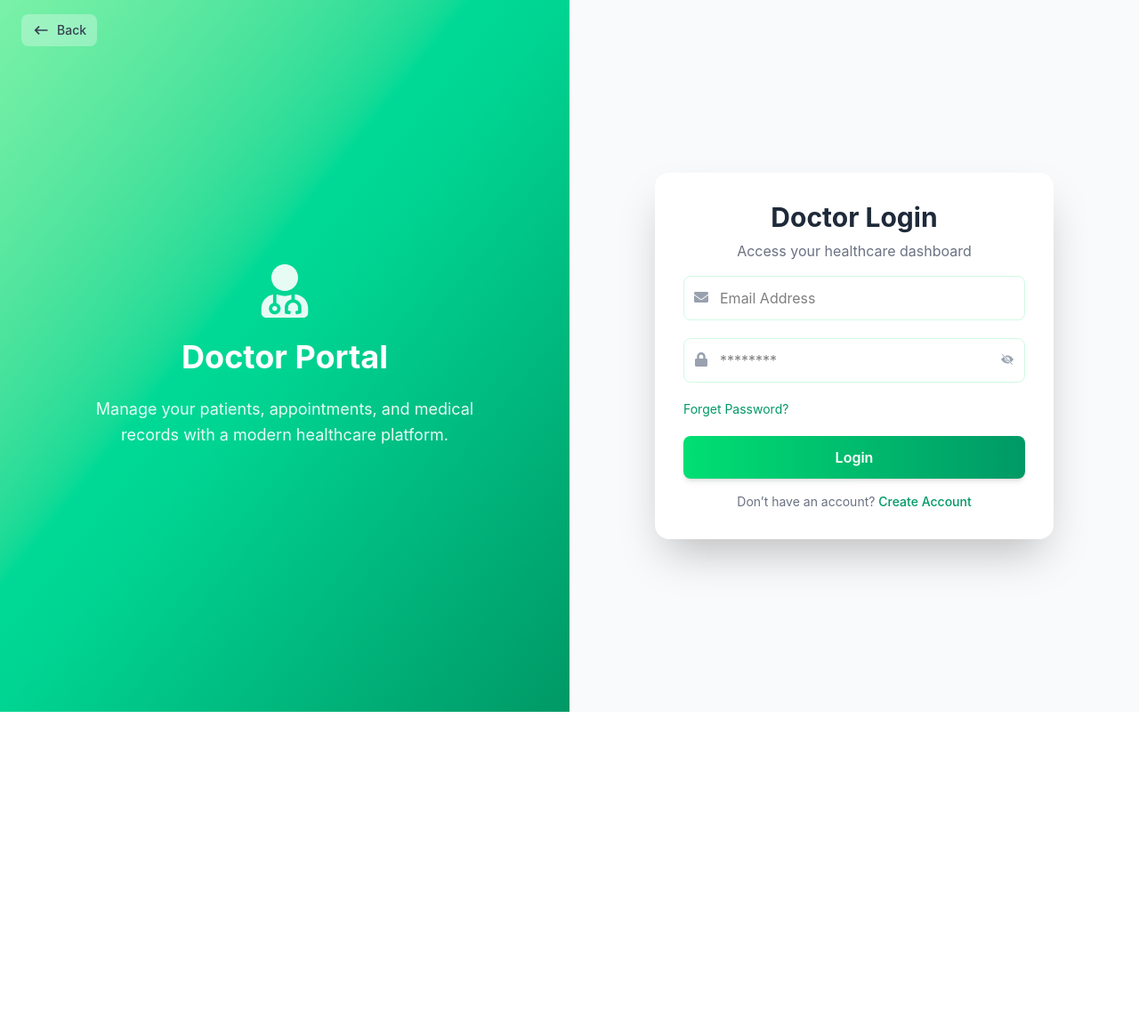
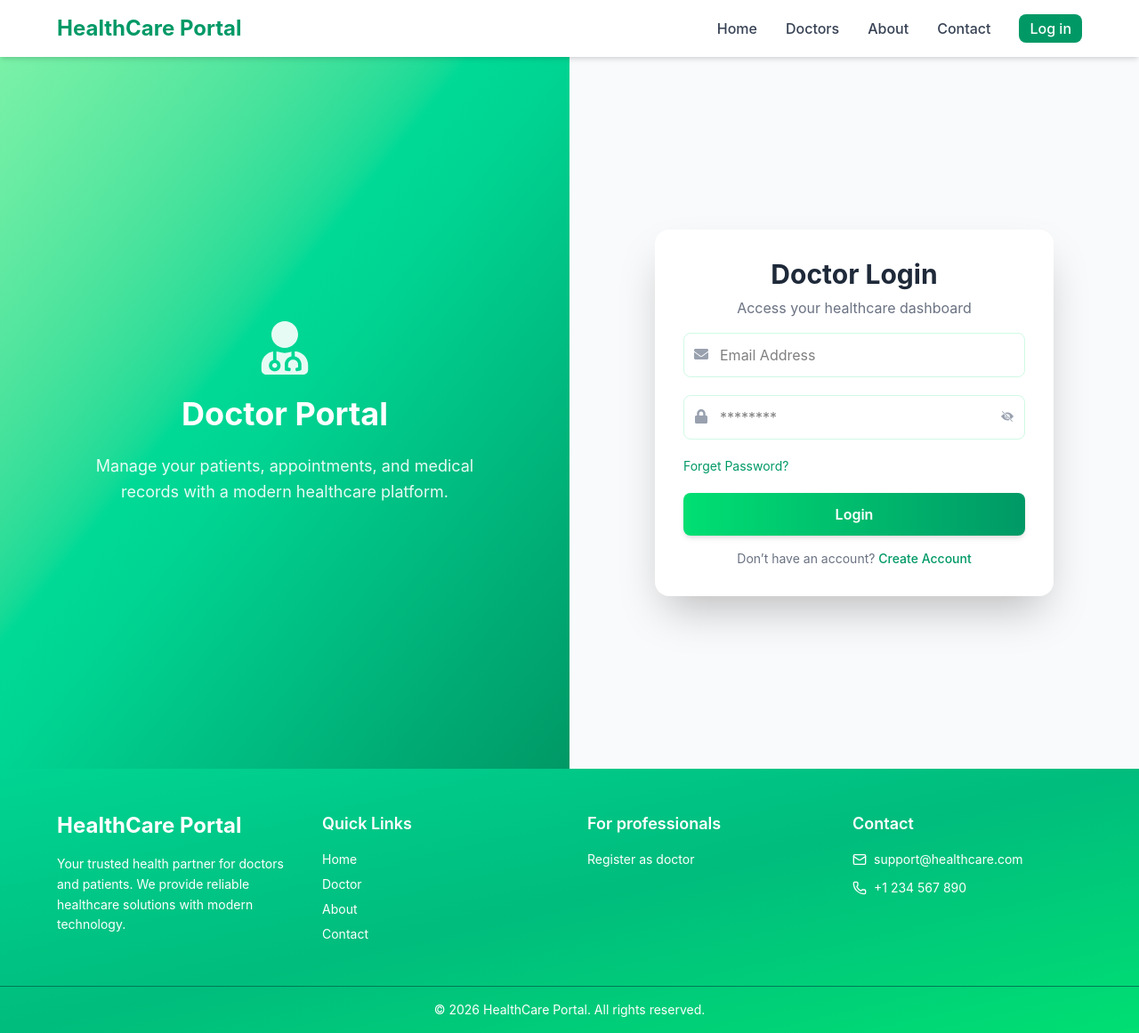
Before and after one commit to Harsh-Nain/Hospital, a React app in the folder last-frontend/: page /doctor/login in a window 1280 px wide. Shown: the whole page at 89% size. Before the commit the page ends 800 px from the top, so only its background shows below. Built offline with nearby package versions, Linux system fonts and the light colour scheme; no server answers; the HTML template or start-up script is replaced by a standard one.

Commit message:
bugs crea rby harsh

```diff
--- a/last-frontend/src/pages/doctor/auth/login.jsx
+++ b/last-frontend/src/pages/doctor/auth/login.jsx
@@ -7,6 +7,8 @@ import { MdKeyboardBackspace } from "react-icons/md";
 import axios from "axios";
 import toast from "react-hot-toast";
 import Forgetpassword from "../../../components/forgetPassword";
+import Nav from "../../interface/Nav";
+import Footer from "../../interface/Footer";
 
 export default function DoctorLogin() {
     const API_URL = import.meta.env.VITE_BACKEND_URL
@@ -57,6 +59,8 @@ export default function DoctorLogin() {
     };
 
     return (
+        <>
+        <Nav/>
             <div className="min-h-screen relative flex flex-col md:flex-row bg-gray-50">
                 {Passwordforget && (<Forgetpassword role="doctor" setPasswordforget={setPasswordforget} />)}
 
@@ -71,10 +75,10 @@ export default function DoctorLogin() {
 
                 <div className="flex w-full md:w-1/2 h-screen items-center justify-center p-4">
 
-                <button onClick={() => navigate(-1)} className="absolute cursor-pointer top-4 left-6 flex items-center gap-2 px-3 py-2 rounded-lg bg-white/30 hover:shadow-sm hover:bg-white/70 transition text-gray-700">
+                    {/* <button onClick={() => navigate(-1)} className="absolute cursor-pointer top-4 left-6 flex items-center gap-2 px-3 py-2 rounded-lg bg-white/30 hover:shadow-sm hover:bg-white/70 transition text-gray-700">
                         <MdKeyboardBackspace size={20} />
                         <span className="text-sm font-medium">Back</span>
-                </button>
+                    </button> */}
 
                     <motion.div initial={{ opacity: 0, y: 40 }} animate={{ opacity: 1, y: 0 }} transition={{ duration: 0.6 }} className="w-full max-w-md bg-white rounded-2xl shadow-2xl p-8 space-y-4">
 
@@ -122,5 +126,7 @@ export default function DoctorLogin() {
                 </div>
 
             </div>
+            <Footer/>
+        </>
     );
 }
--- a/last-frontend/src/pages/doctor/auth/register.jsx
+++ b/last-frontend/src/pages/doctor/auth/register.jsx
@@ -7,10 +7,12 @@ import VerifyOtp from "../../../components/verifyotp"
 import toast from "react-hot-toast";
 import { IoIosEye, IoIosEyeOff } from "react-icons/io";
 import { MdKeyboardBackspace } from "react-icons/md";
+import Nav from "../../interface/Nav";
+import Footer from "../../interface/Footer";
 
 export default function DoctorRegister() {
     const API_URL = import.meta.env.VITE_BACKEND_URL
- const Navigate = useNavigate();
+    const Navigate = useNavigate();
     const [Loading, setLoading] = useState(false)
     const [showPassword, setShowPassword] = useState(false);
     const [OtpVerification, setOtpVerification] = useState(false);
@@ -112,6 +114,9 @@ export default function DoctorRegister() {
     };
 
     return (
+        <>
+        <Nav/>
+
         <div className="h-screen flex flex-col md:flex-row bg-gray-50 overflow-hidden">
             {OtpVerification && (<VerifyOtp formdata={formData} role="doctor" close={setOtpVerification} />)}
 
@@ -122,10 +127,10 @@ export default function DoctorRegister() {
                     <h1 className="text-4xl font-bold">Join Doctor Portal</h1>
                     <p className="text-lg opacity-90 leading-relaxed">Register as a doctor to manage appointments, consult with patients online.</p>
                 </motion.div>
-                <button onClick={() => Navigate(-1)} className="absolute cursor-pointer top-4 left-6 flex items-center gap-2 px-3 py-2 rounded-lg bg-white/30 hover:shadow-sm hover:bg-white/70 transition text-gray-700">
-                                    <MdKeyboardBackspace size={20} />
-                                    <span className="text-sm font-medium">Back</span>
-                                </button>
+                {/* <button onClick={() => Navigate(-1)} className="absolute cursor-pointer top-4 left-6 flex items-center gap-2 px-3 py-2 rounded-lg bg-white/30 hover:shadow-sm hover:bg-white/70 transition text-gray-700">
+                    <MdKeyboardBackspace size={20} />
+                    <span className="text-sm font-medium">Back</span>
+                </button> */}
 
             </div>
 
@@ -226,5 +231,7 @@ export default function DoctorRegister() {
                 </motion.div>
             </div>
         </div>
+          <Footer/>
+          </>
     );
 }
--- a/last-frontend/src/pages/interface/Footer.jsx
+++ b/last-frontend/src/pages/interface/Footer.jsx
@@ -4,17 +4,17 @@ import { Phone, Mail, } from "lucide-react";
 
 export default function Footer() {
   return (
-    <footer className="bg-gradient-to-br from-emerald-900 via-emerald-800 to-green-900 text-white ">
+<footer className="bg-gradient-to-br from-emerald-400 via-emerald-500 to-green-400 text-white">
 
       {/* Top Section */}
-      <div className="max-w-7xl mx-auto px-6 sm:px-8 md:px-16 py-12 grid gap-10 sm:grid-cols-2 md:grid-cols-3">
+      <div className="max-w-7xl mx-auto px-6 sm:px-8 md:px-16 py-12 grid gap-10 sm:grid-cols-2 md:grid-cols-4">
 
         {/* Brand */}
         <div>
-          <h2 className="text-2xl font-bold text-emerald-300">
+          <h2 className="text-2xl font-bold text-white">
             HealthCare Portal
           </h2>
-          <p className="mt-4 text-gray-300 text-sm leading-relaxed">
+          <p className="mt-4 text-white text-sm leading-relaxed">
             Your trusted health partner for doctors and patients. We provide
             reliable healthcare solutions with modern technology.
           </p>
@@ -26,11 +26,21 @@ export default function Footer() {
           <h4 className="text-lg font-semibold mb-4 text-white">
             Quick Links
           </h4>
-          <ul className="space-y-2 text-gray-300 text-sm">
-            <li><Link to="/" className="hover:text-emerald-400 transition">Home</Link></li>
-            <li><Link to="/doctor" className="hover:text-emerald-400 transition">Doctor</Link></li>
-            <li><Link to="/about" className="hover:text-emerald-400 transition">About</Link></li>
-            <li><Link to="/contact" className="hover:text-emerald-400 transition">Contact</Link></li>
+          <ul className="space-y-2 text-white text-sm">
+            <li><Link to="/" className="hover:text-white/90 transition">Home</Link></li>
+            <li><Link to="/doctor" className="hover:text-white/90 transition">Doctor</Link></li>
+            <li><Link to="/about" className="hover:text-white/90 transition">About</Link></li>
+            <li><Link to="/contact" className="hover:text-white/90 transition">Contact</Link></li>
+
+          </ul>
+        </div>
+
+         <div>
+          <h4 className="text-lg font-semibold mb-4 text-white">
+            For professionals
+          </h4>
+          <ul className="space-y-2 text-white text-sm">
+            <li><Link to="/doctor/register" className="hover:text-white/90 transition">Register as doctor</Link></li>
 
           </ul>
         </div>
@@ -40,7 +50,7 @@ export default function Footer() {
           <h4 className="text-lg font-semibold mb-4 text-white">
             Contact
           </h4>
-          <div className="space-y-3 text-gray-300 text-sm">
+          <div className="space-y-3 text-white text-sm">
             <p className="flex items-center gap-2">
               <Mail size={16} /> support@healthcare.com
             </p>
@@ -52,7 +62,7 @@ export default function Footer() {
       </div>
 
       {/* Bottom */}
-      <div className="border-t border-emerald-700 text-center py-4 text-sm text-gray-400">
+      <div className="border-t border-emerald-700 text-center py-4 text-sm text-white">
         © {new Date().getFullYear()} HealthCare Portal. All rights reserved.
       </div>
     </footer>
--- a/last-frontend/src/pages/interface/Home.jsx
+++ b/last-frontend/src/pages/interface/Home.jsx
@@ -59,24 +59,24 @@ const services = [
 
 const reviews = [
   {
-    name: "John Smith",
-    initials: "JS",
+    patientName: "John Smith",
+    doctorName: "JS",
     date: "2026-02-15",
-    text: `"Excellent care and professional staff. Dr. Chen took the time to explain everything clearly and made me feel comfortable throughout the treatment."`,
+    reviewText: `"Excellent care and professional staff. Dr. Chen took the time to explain everything clearly and made me feel comfortable throughout the treatment."`,
     rating: 5,
   },
   {
-    name: "Maria Garcia",
-    initials: "MG",
+    patientName: "Maria Garcia",
+    doctorName: "MG",
     date: "2026-02-10",
-    text: `"The pediatric department is wonderful! Dr. Williams is amazing with children and very knowledgeable. Highly recommend this hospital."`,
+    reviewText: `"The pediatric department is wonderful! Dr. Williams is amazing with children and very knowledgeable. Highly recommend this hospital."`,
     rating: 5,
   },
   {
-    name: "Robert Johnson",
-    initials: "RJ",
+    patientName: "Robert Johnson",
+    doctorName: "RJ",
     date: "2026-02-05",
-    text: `"Had a great experience with the orthopedic department. Dr. Kim performed my knee surgery and the recovery has been excellent. Thank you!"`,
+    reviewText: `"Had a great experience with the orthopedic department. Dr. Kim performed my knee surgery and the recovery has been excellent. Thank you!"`,
     rating: 5,
   },
 ];
@@ -91,11 +91,10 @@ const StarRating = ({ rating }) => {
   );
 };
 
-
-
 export default function Home() {
 
   const [doctor, setdocter] = useState([])
+  const [review, setreview] = useState([])
   const [patient, setpatient] = useState()
   const [PageLoading, setPageLoading] = useState(false)
   const API_URL = import.meta.env.VITE_BACKEND_URL;
@@ -108,6 +107,7 @@ export default function Home() {
         const res = await axios.get(`${API_URL}/admin/webdata`, { withCredentials: true });
 
         if (res.data.success) {
+          setreview(res.data.reviews)
           setdocter(res.data.doctorsList)
           setpatient(res.data.patients)
         }
@@ -164,7 +164,7 @@ export default function Home() {
                 <Link to="/contact">
 
                   <button className="flex cursor-pointer items-center gap-2 bg-red-500 text-white px-6 py-3 rounded-xl shadow-md hover:bg-red-600 transition hover:scale-105">
-                    <Phone size={18} />   Emergency </button>
+                    <Phone size={18} />   Contact </button>
                 </Link>
 
 
@@ -172,7 +172,7 @@ export default function Home() {
 
               <div className="grid grid-cols-3 gap-6 pt-6">
                 <div>
-                  <h3 className="text-2xl lg:text-3xl font-bold text-gray-900">  {!PageLoading ? `${doctor?.length - 1  || 0}+` : "..."}</h3>
+                  <h3 className="text-2xl lg:text-3xl font-bold text-gray-900">  {!PageLoading ? `${doctor?.length - 1 || 0}+` : "..."}</h3>
                   <p className="text-gray-500 text-sm">Doctors</p>
                 </div>
                 <div>
@@ -277,7 +277,7 @@ export default function Home() {
           </div>
         </div>
 
-        <div className="flex flex-col items-center  mx-auto px-4 py-8">
+        {/* <div className="flex flex-col items-center  mx-auto px-4 py-8">
           <div className="text-center mb-12">
             <h1 className="text-3xl sm:text-4xl md:text-5xl font-extrabold text-gray-900">
               Join Our Team of <span className="text-emerald-600">Doctors</span>
@@ -308,7 +308,7 @@ export default function Home() {
             </Link>
           </div>
 
-        </div>
+        </div> */}
 
         <section className="relative py-16 px-4 sm:px-6 md:px-20 bg-gradient-to-br from-emerald-50 via-white to-green-100 overflow-hidden">
 
@@ -371,34 +371,87 @@ export default function Home() {
             </p>
           </div>
 
-          <div className="grid md:grid-cols-2 lg:grid-cols-3 gap-6 max-w-6xl mx-auto">
-            {reviews.map((review, index) => (
+          <div className="grid md:grid-cols-2 lg:grid-cols-3 gap-8 max-w-6xl mx-auto">
+            {!PageLoading ? (
+              (review?.length ? review : reviews)
+                .slice(0, 3)
+                .map((item, index) => (
                   <div
                     key={index}
-                className="bg-white shadow-md rounded-2xl p-6 hover:shadow-lg transition"
+                    className="bg-white border border-gray-100 shadow-sm rounded-2xl p-6 hover:shadow-xl hover:-translate-y-1 transition duration-300"
                   >
-                <StarRating rating={review.rating} />
+                    {/* Rating */}
+                    <StarRating rating={item.rating} />
 
-                <p className="text-gray-600 mt-4 text-sm leading-relaxed">
-                  {review.text}
+                    {/* Review Text */}
+                    <p className="text-gray-600 mt-4 text-sm leading-relaxed line-clamp-4">
+                      {item.reviewText}
                     </p>
 
+                    {/* Doctor Name */}
+                    <p className="text-xs text-blue-600 font-medium mt-3">
+                      Reviewed for Dr. {item.doctorName}
+                    </p>
+
+                    {/* User Info */}
                     <div className="flex items-center mt-6">
-                  <div className="w-10 h-10 flex items-center justify-center bg-blue-500 text-white rounded-full font-semibold">
-                    {review.initials}
+                      {/* Avatar */}
+                      <div className="w-10 h-10 rounded-full overflow-hidden flex items-center justify-center bg-gradient-to-r from-blue-500 to-indigo-500 text-white font-semibold">
+                        {item.patientImage ? (
+                          <img
+                            src={item.patientImage}
+                            alt={item.patientName}
+                            className="w-full h-full object-cover"
+                          />
+                        ) : (
+                          item.patientName?.charAt(0)
+                        )}
                       </div>
 
                       <div className="ml-3">
-                    <h4 className="text-gray-800 font-medium">
-                      {review.name}
+                        <h4 className="text-gray-800 font-semibold text-sm">
+                          {item.patientName}
                         </h4>
+
                         <p className="text-xs text-gray-400">
-                      {review.date}
+                          {new Date(item.date).toLocaleDateString("en-IN", {
+                            day: "numeric",
+                            month: "short",
+                            year: "numeric"
+                          })}
                         </p>
                       </div>
                     </div>
                   </div>
+                ))
+            ) : (
+              [...Array(3)].map((_, i) => (
+                <div
+                  key={i}
+                  className="animate-pulse bg-white border border-gray-100 rounded-2xl shadow-sm p-6"
+                >
+                  <div className="flex gap-1 mb-4">
+                    {[...Array(5)].map((_, j) => (
+                      <div key={j} className="w-4 h-4 bg-gray-300 rounded"></div>
                     ))}
+                  </div>
+
+                  <div className="h-3 bg-gray-300 rounded w-full mb-2"></div>
+                  <div className="h-3 bg-gray-200 rounded w-5/6 mb-2"></div>
+                  <div className="h-3 bg-gray-200 rounded w-2/3 mb-4"></div>
+
+                  <div className="h-3 bg-blue-100 rounded w-1/2 mb-6"></div>
+
+                  <div className="flex items-center gap-3">
+                    <div className="w-10 h-10 rounded-full bg-gray-300"></div>
+                    <div className="flex-1">
+                      <div className="h-3 bg-gray-300 rounded w-1/2 mb-1"></div>
+                      <div className="h-2 bg-gray-200 rounded w-1/3"></div>
+                    </div>
+                  </div>
+                </div>
+              ))
+            )}
           </div>
 
         </div>
--- a/last-frontend/src/pages/interface/Nav.jsx
+++ b/last-frontend/src/pages/interface/Nav.jsx
@@ -1,14 +1,11 @@
 import React, { useEffect, useState } from 'react'
-import { Link } from "react-router-dom";
+import { NavLink } from "react-router-dom";
 import { Menu, X, } from "lucide-react";
-import axios from 'axios';
 export default function Nav() {
     const [isOpen, setIsOpen] = useState(false);
 
 
     return (
-
-
         <nav className="bg-white/80 backdrop-blur-md shadow-md sticky top-0 z-50">
             <div className="flex items-center justify-between px-4 sm:px-6 md:px-16 py-4">
 
@@ -18,11 +15,11 @@ export default function Nav() {
                 </h2>
 
                 <ul className="hidden md:flex items-center gap-8 font-medium text-gray-700">
-                    <li><Link to="/" className="hover:text-emerald-600 transition">Home</Link></li>
-                    <li><Link to="/doctor" className="hover:text-emerald-600 transition">Doctor</Link></li>
-                    <li><Link to="/about" className="hover:text-emerald-600 transition">About</Link></li>
-                    <li><Link to="/contact" className="hover:text-emerald-600 transition">Contact</Link></li>
-                    <li><Link to="/RoleSelection" onClick={() => setIsOpen(false)} className="block bg-emerald-600 text-white px-3 py-1 rounded-lg text-center  hover:bg-emerald-700" > Sign Up</Link> </li>
+                    <li> <NavLink to="/" className={({ isActive }) => isActive ? "text-emerald-600 font-semibold border-b-2 border-emerald-600" : "hover:text-emerald-600 transition"}    >    Home </NavLink></li>
+                    <li> <NavLink to="/doctors" className={({ isActive }) => isActive ? "text-emerald-600 font-semibold border-b-2 border-emerald-600" : "hover:text-emerald-600 transition"} >     Doctors </NavLink></li>
+                    <li> <NavLink to="/about" className={({ isActive }) => isActive ? "text-emerald-600 font-semibold border-b-2 border-emerald-600" : "hover:text-emerald-600 transition"} > About    </NavLink></li>
+                    <li> <NavLink to="/contact" className={({ isActive }) => isActive ? "text-emerald-600 font-semibold border-b-2 border-emerald-600" : "hover:text-emerald-600 transition"} > Contact</NavLink></li>
+                    <li>  <NavLink to="/patient/login" onClick={() => setIsOpen(false)} className="block bg-emerald-600 text-white px-3 py-1 rounded-lg text-center  hover:bg-emerald-700" > Log in </NavLink> </li>
 
                 </ul>
 
@@ -31,11 +28,11 @@ export default function Nav() {
 
             <div className={`md:hidden px-6 transition-all duration-300 ease-in-out ${isOpen ? "max-h-96 py-4" : "max-h-0 overflow-hidden"}`}>
                 <ul className="flex flex-col gap-4 text-gray-700 font-medium">
-                    <li><Link to="/" onClick={() => setIsOpen(false)} className="block hover:text-emerald-600">Home</Link></li>
-                    <li><Link to="/doctor" onClick={() => setIsOpen(false)} className="block hover:text-emerald-600">Doctor</Link></li>
-                    <li><Link to="/about" onClick={() => setIsOpen(false)} className="block hover:text-emerald-600">About</Link></li>
-                    <li><Link to="/contact" onClick={() => setIsOpen(false)} className="block hover:text-emerald-600">Contact</Link></li>
-                    <li><Link to="/RoleSelection" onClick={() => setIsOpen(false)} className="block bg-emerald-600 text-white px-4 py-2 rounded-lg text-center  hover:bg-emerald-700" > Sign Up</Link> </li>
+                    <li><NavLink to="/" onClick={() => setIsOpen(false)} className="block hover:text-emerald-600">Home</NavLink></li>
+                    <li><NavLink to="/doctors" onClick={() => setIsOpen(false)} className="block hover:text-emerald-600">Doctors</NavLink></li>
+                    <li><NavLink to="/about" onClick={() => setIsOpen(false)} className="block hover:text-emerald-600">About</NavLink></li>
+                    <li><NavLink to="/contact" onClick={() => setIsOpen(false)} className="block hover:text-emerald-600">Contact</NavLink></li>
+                    <li><NavLink to="/RoleSelection" onClick={() => setIsOpen(false)} className="block bg-emerald-600 text-white px-4 py-2 rounded-lg text-center  hover:bg-emerald-700" > Log in</NavLink> </li>
                 </ul>
             </div>
         </nav>
--- a/last-frontend/src/routes/AppRoutes.jsx
+++ b/last-frontend/src/routes/AppRoutes.jsx
@@ -36,7 +36,7 @@ function AppRoutes() {
         {/* <Route path="/" element={<RoleSelection />} /> */}
         <Route path="/" element={<Webintro />} />
         <Route path="/RoleSelection" element={<RoleSelection/>} />
-        <Route path="/doctor" element={<WebDoctor/>} />
+        <Route path="/doctors" element={<WebDoctor/>} />
         <Route path="/about" element={<WebAbout/>} />
         <Route path="/contact" element={<WebContact/>} />
 
```
Also changed, not shown: last-frontend/src/components/verifyotp.jsx (+8 -0 lines), last-frontend/src/pages/patient/auth/login.jsx (+12 -2 lines), last-frontend/src/pages/patient/auth/register.jsx (+7 -0 lines), 1 other file (tests, documents, lock files or other folders). Lines whose indentation alone changed are shown as unchanged.
